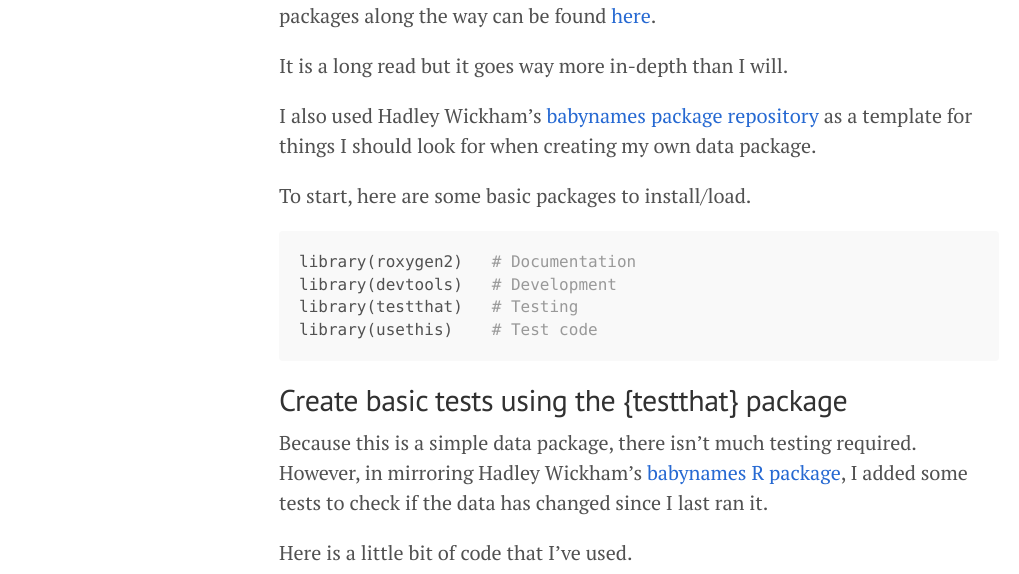
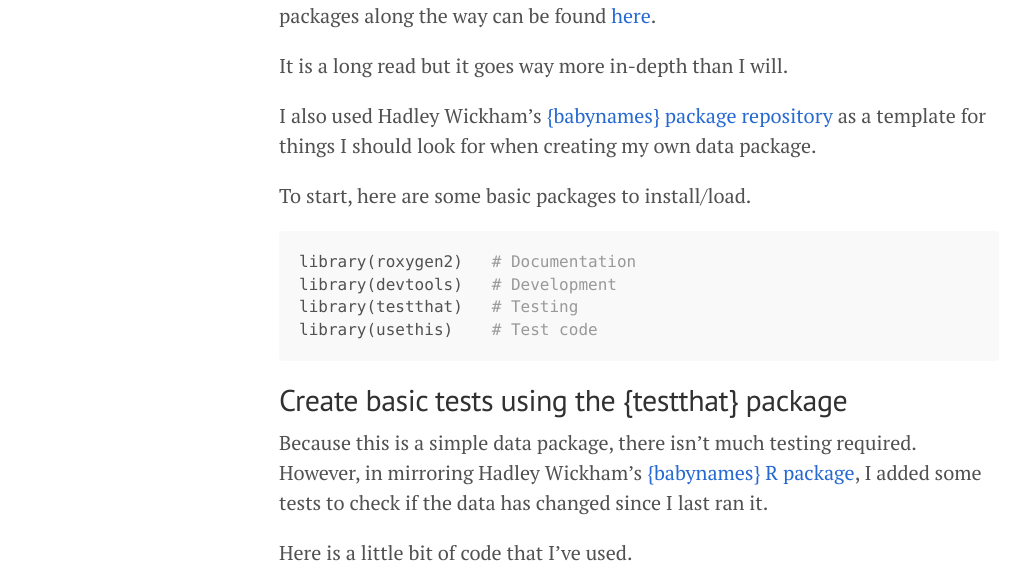
Before and after one commit to erictleung/erictleung.github.io, a Jekyll site: the page built from _posts/2021-03-03-on-creating-pixarfilms-r-package.md, in a window 1280 px wide and 900 px high, scrolled down 1858 px. Shown: the part 158-732 px from the top of the window, without its empty margins (1-1020 px from the left). Built offline with Jekyll 4.4.1, drawn with Linux system fonts in a browser that asks for light colours; nearby versions of some CDN libraries.

```diff
--- a/_posts/2021-03-03-on-creating-pixarfilms-r-package.md
+++ b/_posts/2021-03-03-on-creating-pixarfilms-r-package.md
@@ -87,7 +87,7 @@ useful packages along the way can be found
 It is a long read but it goes way more in-depth than I will.
 
 I also used Hadley Wickham's
-[babynames package repository](https://github.com/hadley/babynames)
+[{babynames} package repository](https://github.com/hadley/babynames)
 as a template for things I should look for when creating my own data
 package.
 
@@ -104,7 +104,7 @@ library(usethis)    # Test code
 
 Because this is a simple data package, there isn't much testing required.
 However, in mirroring Hadley Wickham's
-[babynames R package](https://github.com/hadley/babynames),
+[{babynames} R package](https://github.com/hadley/babynames),
 I added some tests to check if the data has changed since I last ran it.
 
 Here is a little bit of code that I've used.
```
